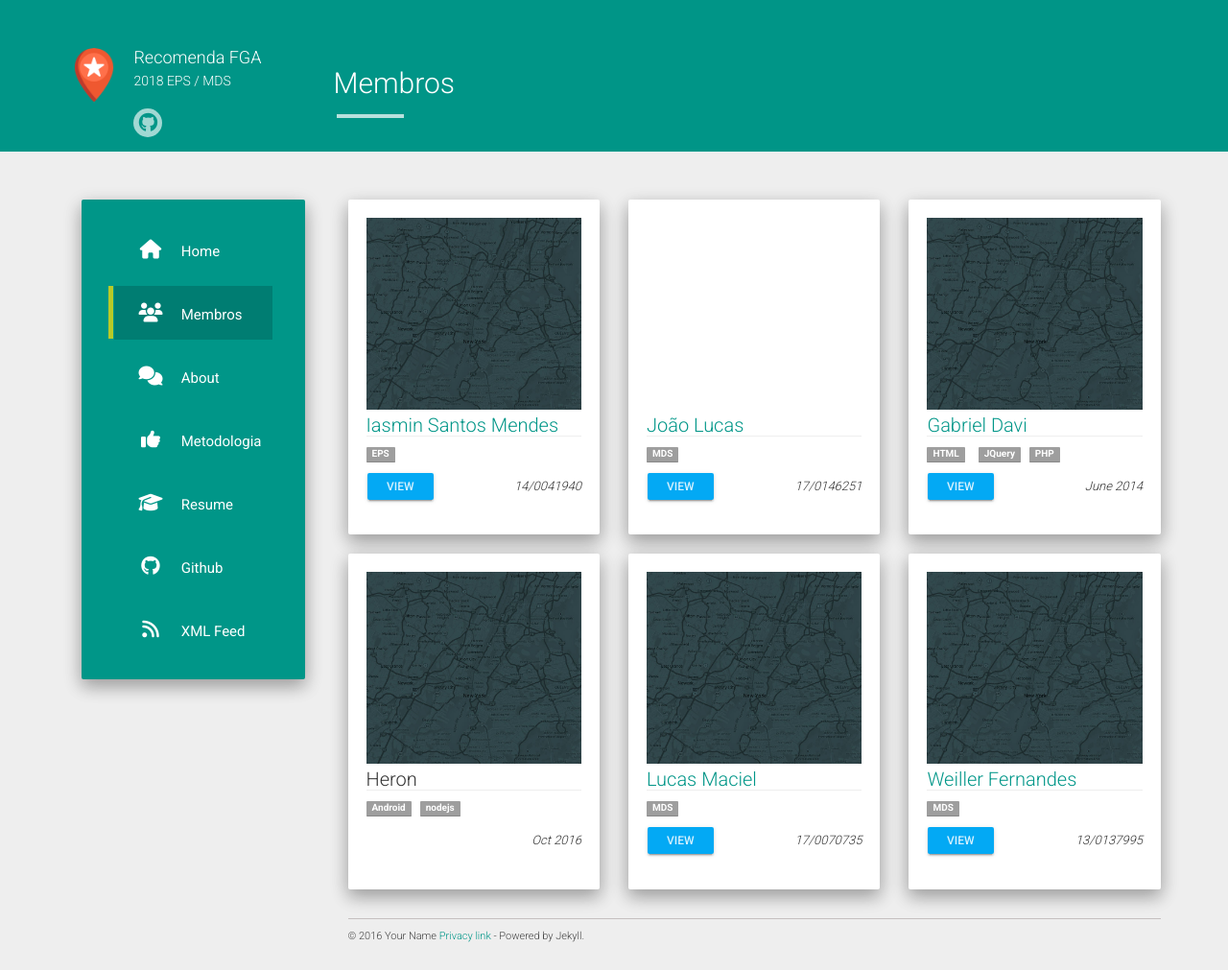
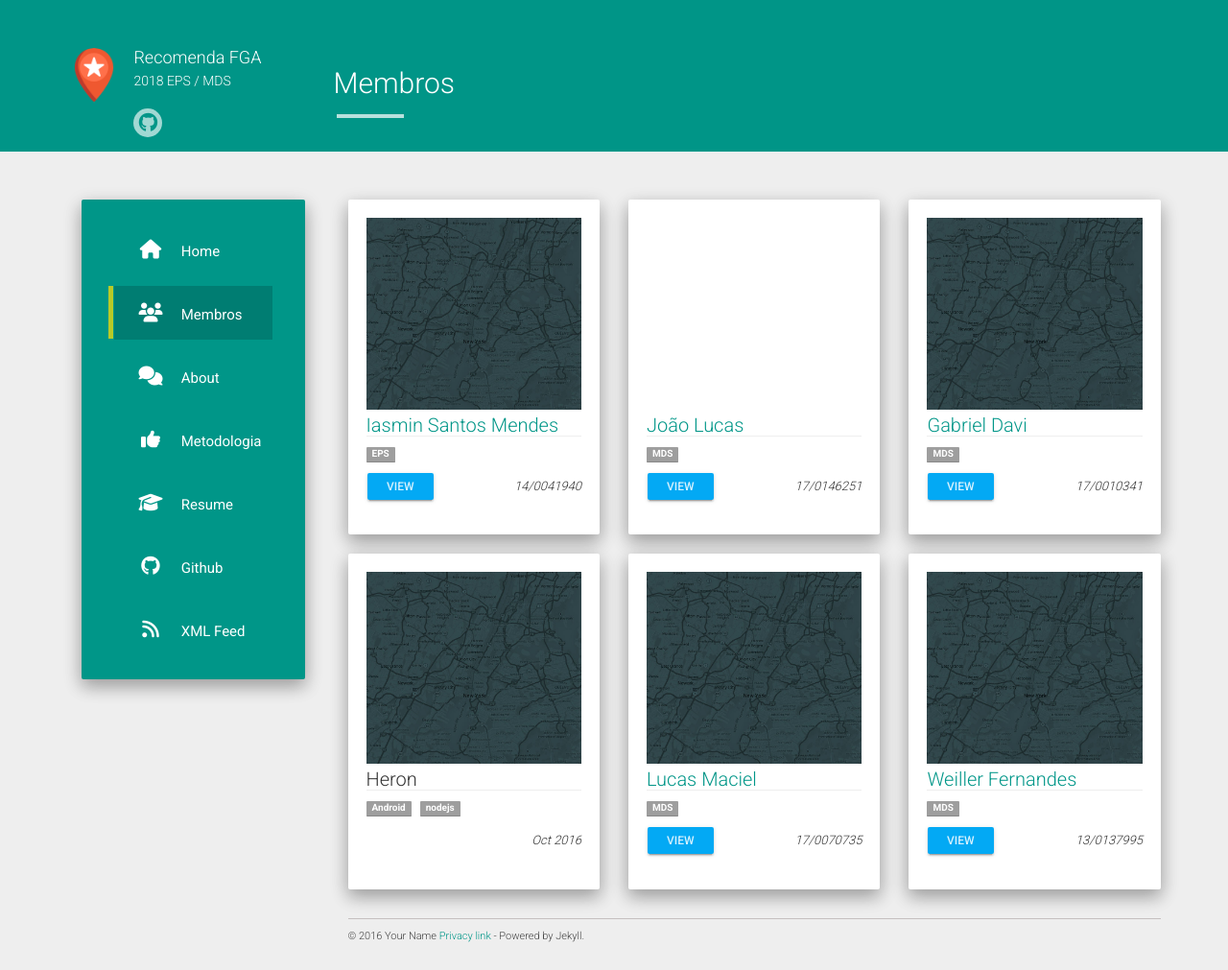
Before and after one commit to fga-eps-mds/2018.2-IndicaAi, a Jekyll site: the page built from docs/members.md, in a window 1280 px wide. Shown: the whole page at 96% size. Built offline with Jekyll 4.4.1, drawn with Linux system fonts in a browser that asks for light colours; nearby versions of some CDN libraries.

Commit message:
I changed my  informations

```diff
--- a/docs/_data/members.json
+++ b/docs/_data/members.json
@@ -16,9 +16,9 @@
 	{
 		"name": "Gabriel Davi",
 		"image": "placeholder.jpg",
-		"url": "#",
-		"date": "June 2014",
-		"tags": ["HTML","JQuery","PHP"]
+		"url": "https://github.com/GabrielDVpereira",
+		"date": "17/0010341",
+		"tags": ["MDS"]
 	},
 	{
 		"name": "Heron",
```
